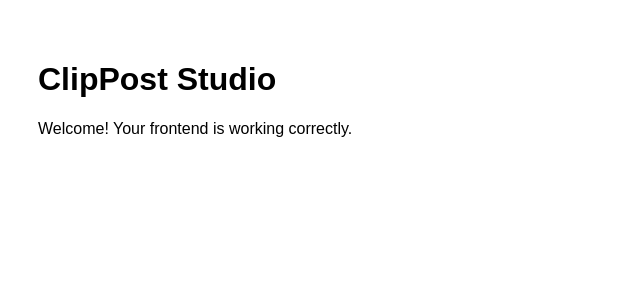
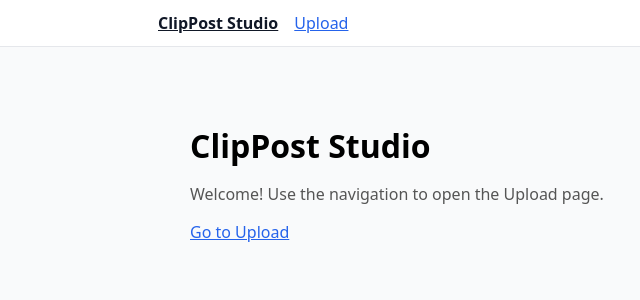
Before and after one commit to ChienlingLee/ClipPost-Studio, a React (Vite) app in the folder frontend/: page / in a window 1280 px wide. Shown: the top 300 px of the page, without its empty margins (2-642 px from the left). Built offline with nearby package versions, Linux system fonts and the light colour scheme.

Commit message:
Update main.tsx

```diff
--- a/frontend/src/main.tsx
+++ b/frontend/src/main.tsx
@@ -1,17 +1,46 @@
 import React from "react";
 import ReactDOM from "react-dom/client";
+import { BrowserRouter, Routes, Route, Link } from "react-router-dom";
+import "./index.css";
+import Upload from "./pages/Upload";
 
-function App() {
+function Home() {
   return (
-    <div style={{ fontFamily: "sans-serif", padding: "2rem" }}>
-      <h1>ClipPost Studio</h1>
-      <p>Welcome! Your frontend is working correctly.</p>
+    <div style={{ padding: "2rem" }}>
+      <h1 style={{ fontWeight: 700, marginBottom: "0.5rem" }}>ClipPost Studio</h1>
+      <p style={{ color: "#555", marginBottom: "1rem" }}>
+        Welcome! Use the navigation to open the Upload page.
+      </p>
+      <Link to="/upload" style={{ color: "#2563eb", textDecoration: "underline" }}>
+        Go to Upload
+      </Link>
+    </div>
+  );
+}
+
+function AppLayout() {
+  return (
+    <div className="min-h-screen" style={{ background: "#f9fafb" }}>
+      <header style={{ background: "#fff", borderBottom: "1px solid #e5e7eb" }}>
+        <div style={{ maxWidth: 960, margin: "0 auto", padding: "0.75rem 1rem", display: "flex", gap: "1rem" }}>
+          <Link to="/" style={{ fontWeight: 600, color: "#111827" }}>ClipPost Studio</Link>
+          <Link to="/upload" style={{ color: "#2563eb" }}>Upload</Link>
+        </div>
+      </header>
+      <main style={{ maxWidth: 960, margin: "0 auto", padding: "1.5rem 1rem" }}>
+        <Routes>
+          <Route path="/" element={<Home />} />
+          <Route path="/upload" element={<Upload />} />
+        </Routes>
+      </main>
     </div>
   );
 }
 
 ReactDOM.createRoot(document.getElementById("root")!).render(
   <React.StrictMode>
-    <App />
+    <BrowserRouter>
+      <AppLayout />
+    </BrowserRouter>
   </React.StrictMode>
 );
```
